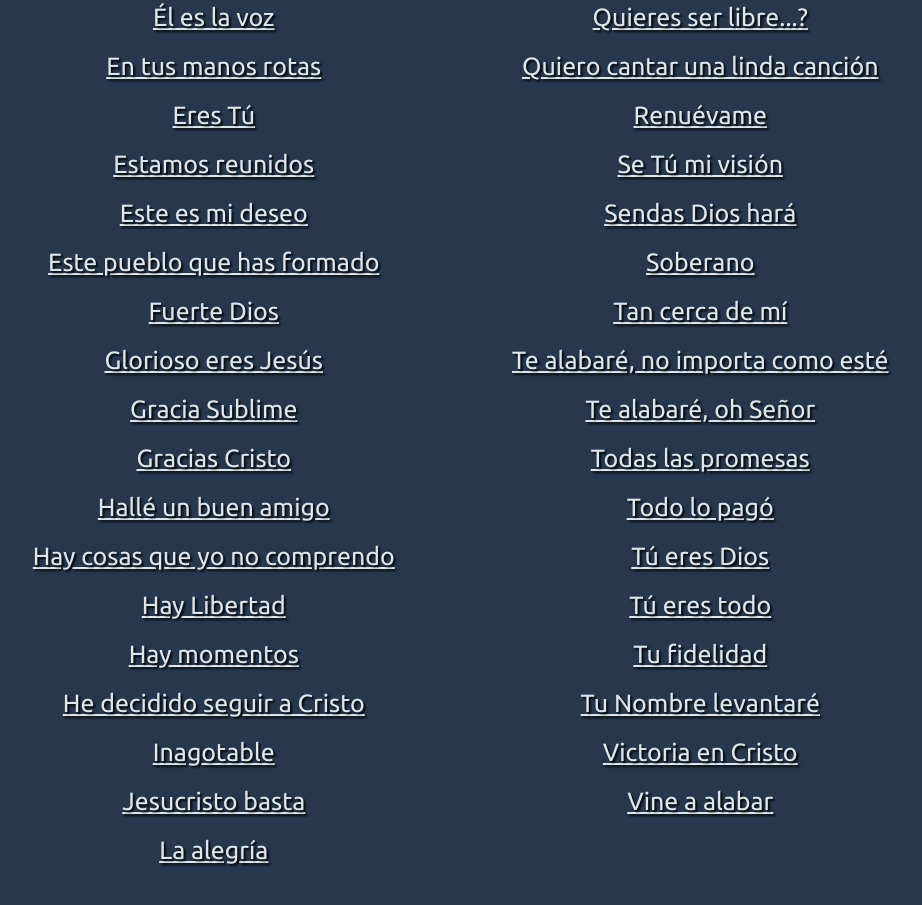
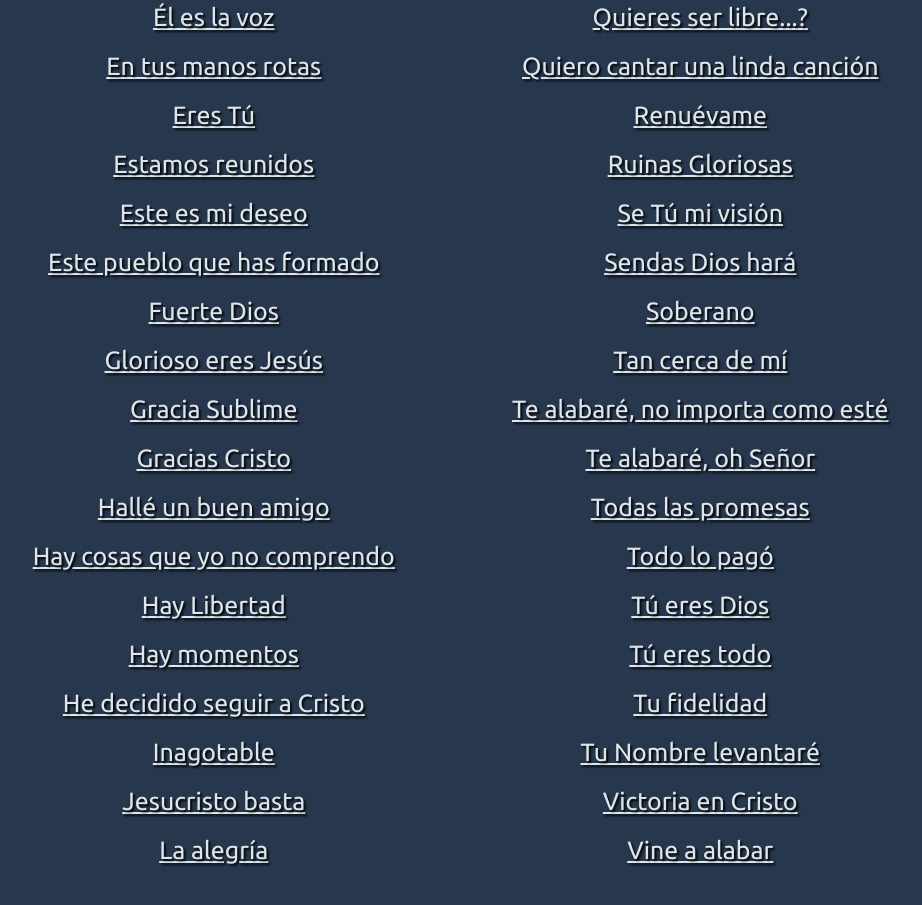
Before and after one commit to germanware/cancionero, a React (Vite) app: page / in a window 1280 px wide. Shown: the part 1430-2335 px from the top of the page, without its empty margins (183-1105 px from the left). Built offline with nearby package versions, Linux system fonts and the light colour scheme.

Commit message:
UpdateAddRuinasGloriosas

```diff
--- a/src/canciones.js
+++ b/src/canciones.js
@@ -472,5 +472,11 @@ export default [
         'pedida': 0,
         'name': 'Inagotable',
         'body': ['Al pensar lo que has hecho en mí', 'Cuán profundo Tú me amaste', 'Sin dudar me escogiste a mí', 'Por mi nombre me llamaste', '', 'Dame de beber', 'De tu amor, la fuente de todo poder', 'El agua que sacia mi sed, tu inagotable amor', 'Tu amor nunca podré imaginar', 'El ancho y la profundidad de tu inagotable amor.', '', 'Tu lugar es ahora en mí', 'Al creerte me haces fuerte', 'Como Él es soy yo ahora aquí', 'Mis temores desvanecen', '', 'Dame de beber', 'De tu amor, la fuente de todo poder', 'El agua que sacia mi sed, tu inagotable amor', 'Tu amor nunca podré imaginar', 'El ancho y la profundidad de tu inagotable amor.', '', '///A aquel que tiene el poder', 'La gloria sea a Él///', '', 'Dame de beber', 'De tu amor, la fuente de todo poder', 'El agua que sacia mi sed, tu inagotable amor', 'Tu amor nunca podré imaginar', 'El ancho y la profundidad de tu inagotable amor.']
+    },
+    {
+        'id': 81,
+        'pedida': 0,
+        'name': 'Ruinas Gloriosas',
+        'body': ['En la oscuridad, en la tempestad Tú me cuidas', 'En dificultad, me levantaré en tu gracia.', '', 'Por el fuego andaré y no me quemaré', 'Tu espíritu aviva mi alma', 'A la cruz miraré, mi temor dejaré', 'En la luz de tu gracia Señor', '', 'Lo que seco y muerto está', 'Tú levantas con poder', 'Y restauras las ruinas', 'Dios por siempre eres Rey', 'Mi refugio encuentro', 'En la sombra de tu amor', 'Siempre quiero adorarte', 'Y amarte Señor.', '', 'Aun en el dolor mi esperanza está en tu promesa', 'Cuando débil soy tu poder me da nuevas fuerzas', '', 'Por el fuego andaré y no me quemaré', 'Tu espíritu aviva mi alma', 'A la cruz miraré, mi temor dejaré', 'En la luz de tu gracia Señor', '', '//Lo que seco y muerto está', 'Tú levantas con poder', 'Y restauras las ruinas', 'Dios por siempre eres Rey', 'Mi refugio encuentro', 'En la sombra de tu amor', 'Siempre quiero adorarte', 'Y amarte Señor.//']
     }
 ]
```
